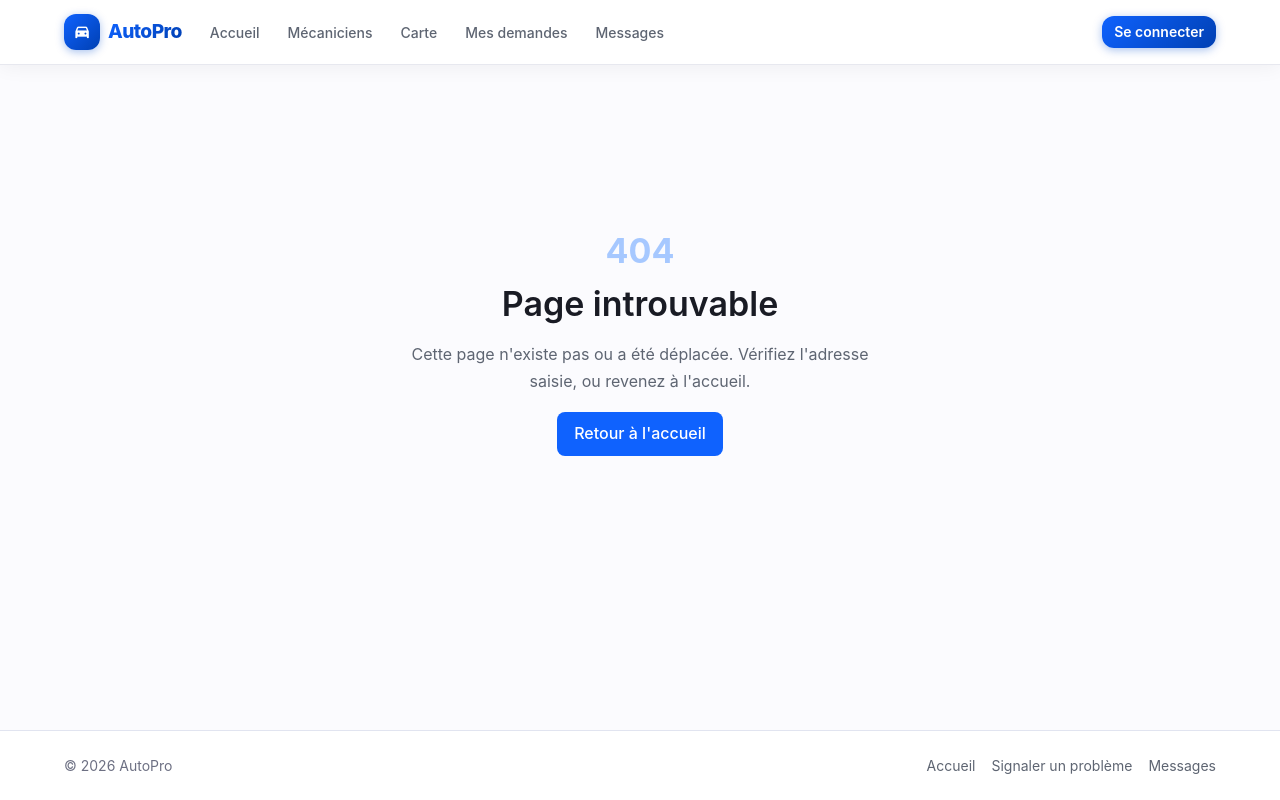
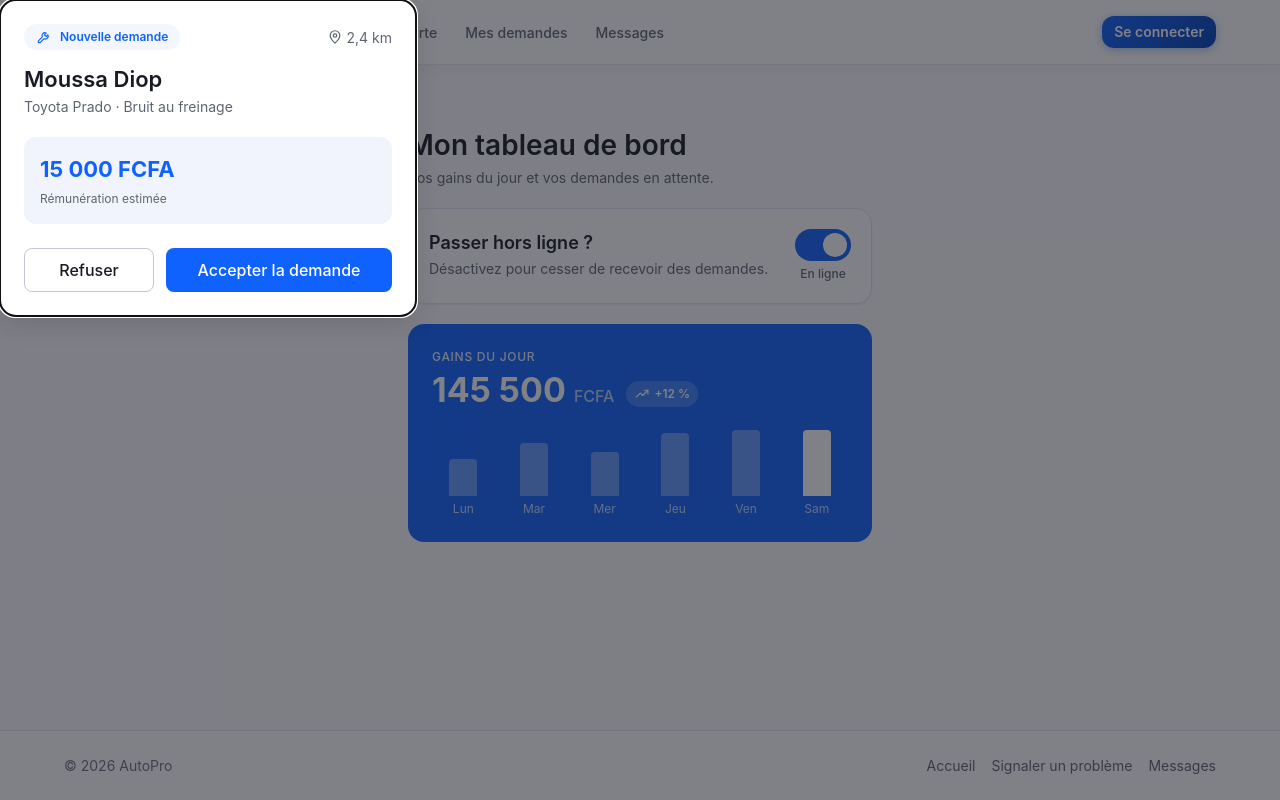
Before and after one commit to Ideas-into-Code/AutoPro_Frontend, an Angular app in the folder Frontend/: page /mecanicien in a window 1280 px wide. Built offline with nearby package versions, Linux system fonts and the light colour scheme.

Commit message:
#16 Dashboard Mecanicien - ecran et routage

```diff
--- a/Frontend/src/app/app.routes.ts
+++ b/Frontend/src/app/app.routes.ts
@@ -79,6 +79,13 @@ export const routes: Routes = [
 
       // --- Espace mécanicien ------------------------------------------------
       {
+        path: 'mecanicien',
+        loadChildren: () =>
+          import('@features/mechanic-dashboard/mechanic-dashboard.routes').then(
+            (m) => m.mechanicDashboardRoutes,
+          ),
+      },
+      {
         path: 'tarifs',
         loadChildren: () => import('@features/pricing/pricing.routes').then((m) => m.pricingRoutes),
       },
--- /dev/null
+++ b/Frontend/src/app/features/mechanic-dashboard/mechanic-dashboard.routes.ts
@@ -0,0 +1,53 @@
+import { Routes } from '@angular/router';
+
+import {
+  MechanicAvailabilityRepository,
+  MechanicDashboardRepository,
+  RequestDecisionRepository,
+} from './data/mechanic-dashboard.repository';
+import {
+  MockMechanicAvailabilityRepository,
+  MockMechanicDashboardRepository,
+  MockRequestDecisionRepository,
+} from './data/mechanic-dashboard.repository.mock';
+
+/**
+ * Routes de l'espace mécanicien.
+ *
+ * Cette feature ne correspond à aucun microservice, comme `home` : c'est un
+ * écran d'agrégation qui réunit gains, disponibilité et demandes. L'exception
+ * est la même, et la règle de dépendance reste intacte — aucune autre feature
+ * n'est importée.
+ */
+export const mechanicDashboardRoutes: Routes = [
+  {
+    path: '',
+
+    /**
+     * POINT DE BASCULE DE L'ESPACE MÉCANICIEN.
+     *
+     * Le jour où les microservices répondent, ces trois lignes deviennent
+     * leurs équivalents `Http…`, déjà écrits dans
+     * `data/mechanic-dashboard.repository.http.ts`. Aucun composant ne bouge.
+     *
+     * Fournis sur la route et non globalement : seul ce domaine s'en sert, et
+     * les données simulées restent ainsi hors du bundle initial.
+     */
+    providers: [
+      { provide: MechanicDashboardRepository, useClass: MockMechanicDashboardRepository },
+      { provide: MechanicAvailabilityRepository, useClass: MockMechanicAvailabilityRepository },
+      { provide: RequestDecisionRepository, useClass: MockRequestDecisionRepository },
+    ],
+
+    children: [
+      {
+        path: '',
+        loadComponent: () =>
+          import('./pages/mechanic-dashboard/mechanic-dashboard').then(
+            (m) => m.MechanicDashboardPage,
+          ),
+        title: 'Tableau de bord mécanicien — AutoPro',
+      },
+    ],
+  },
+];
--- /dev/null
+++ b/Frontend/src/app/features/mechanic-dashboard/pages/mechanic-dashboard/mechanic-dashboard.html
@@ -0,0 +1,40 @@
+<div class="ap-mecano">
+  <header class="ap-mecano__intro">
+    <h1 class="ap-mecano__title">Mon tableau de bord</h1>
+    <p class="ap-mecano__subtitle">Vos gains du jour et vos demandes en attente.</p>
+  </header>
+
+  <!-- Tâche 2 — bascule En ligne / Hors ligne -->
+  <app-availability-toggle
+    [isOnline]="isOnline()"
+    [pending]="savingAvailability()"
+    (toggled)="changerDisponibilite($event)"
+  />
+
+  @if (availabilityError(); as message) {
+    <p class="ap-mecano__error" role="alert">{{ message }}</p>
+  }
+
+  <!-- Tâche 1 — graphique des gains -->
+  @if (earningsResource.isLoading()) {
+    <p class="ap-mecano__state">
+      <app-spinner label="Chargement de vos gains" />
+    </p>
+  } @else if (earningsFailed()) {
+    <div class="ap-mecano__error" role="alert">
+      <p>Vos gains n'ont pas pu être chargés. Vérifiez votre connexion.</p>
+      <button appButton type="button" variant="secondary" size="sm" (click)="reessayerGains()">
+        Réessayer
+      </button>
+    </div>
+  } @else if (earningsResource.value(); as gains) {
+    <app-earnings-card [earnings]="gains" />
+  }
+</div>
+
+<!-- Tâche 3 — popup « Nouvelle demande ». Hors du flux : elle se superpose. -->
+<app-new-request-dialog
+  [request]="incomingRequest()"
+  [pending]="sendingDecision()"
+  (decided)="repondreALaDemande($event)"
+/>
--- /dev/null
+++ b/Frontend/src/app/features/mechanic-dashboard/pages/mechanic-dashboard/mechanic-dashboard.scss
@@ -0,0 +1,54 @@
+@use 'index' as ds;
+
+.ap-mecano {
+  @include ds.container;
+
+  display: flex;
+  flex-direction: column;
+  gap: var(--ap-space-5);
+  // Le tableau de bord se consulte au téléphone, souvent debout devant un
+  // véhicule : la colonne reste étroite même sur grand écran.
+  max-width: 32rem;
+  padding-block: var(--ap-space-6) var(--ap-space-12);
+}
+
+.ap-mecano__intro {
+  display: flex;
+  flex-direction: column;
+  gap: var(--ap-space-1);
+}
+
+.ap-mecano__title {
+  margin: 0;
+  font-size: var(--ap-font-size-2xl);
+  line-height: var(--ap-line-height-tight);
+}
+
+.ap-mecano__subtitle {
+  margin: 0;
+  color: var(--ap-text-secondary);
+  font-size: var(--ap-font-size-sm);
+}
+
+.ap-mecano__state {
+  display: flex;
+  margin: 0;
+  color: var(--ap-text-secondary);
+}
+
+.ap-mecano__error {
+  display: flex;
+  flex-direction: column;
+  gap: var(--ap-space-3);
+  align-items: flex-start;
+  margin: 0;
+  padding: var(--ap-space-4);
+  color: var(--ap-color-danger);
+  font-size: var(--ap-font-size-sm);
+  background-color: var(--ap-color-danger-surface);
+  border-radius: var(--ap-radius-md);
+
+  p {
+    margin: 0;
+  }
+}
--- /dev/null
+++ b/Frontend/src/app/features/mechanic-dashboard/pages/mechanic-dashboard/mechanic-dashboard.ts
@@ -0,0 +1,144 @@
+import { ChangeDetectionStrategy, Component, computed, inject, signal } from '@angular/core';
+import { rxResource } from '@angular/core/rxjs-interop';
+
+import { Button, Spinner } from '@shared/ui';
+import {
+  EarningsSummary,
+  NewRequest,
+  RequestDecision,
+} from '../../models/mechanic-dashboard.model';
+import {
+  MechanicAvailabilityRepository,
+  MechanicDashboardRepository,
+  RequestDecisionRepository,
+} from '../../data/mechanic-dashboard.repository';
+import { AvailabilityToggle } from '../../components/availability-toggle/availability-toggle';
+import { EarningsCard } from '../../components/earnings-card/earnings-card';
+import { NewRequestDialog } from '../../components/new-request-dialog/new-request-dialog';
+
+/**
+ * Tableau de bord du mécanicien.
+ *
+ * Trois éléments, ceux du ticket #16 : les gains, la bascule de disponibilité
+ * et la popup de nouvelle demande.
+ *
+ * Écran d'**agrégation**, comme l'accueil client : il réunit des informations
+ * de plusieurs domaines et n'appartient donc à aucun d'eux. Il n'importe
+ * aucune autre feature — seulement `shared` et `core`.
+ *
+ * Il ne connaît que des classes abstraites. Le jour où les microservices
+ * répondent, trois lignes changent dans le fichier de routes, et pas une ici.
+ */
+@Component({
+  selector: 'app-mechanic-dashboard',
+  imports: [Button, Spinner, AvailabilityToggle, EarningsCard, NewRequestDialog],
+  templateUrl: './mechanic-dashboard.html',
+  styleUrl: './mechanic-dashboard.scss',
+  changeDetection: ChangeDetectionStrategy.OnPush,
+})
+export class MechanicDashboardPage {
+  private readonly dashboard = inject(MechanicDashboardRepository);
+  private readonly availability = inject(MechanicAvailabilityRepository);
+  private readonly decisions = inject(RequestDecisionRepository);
+
+  // --- Gains ----------------------------------------------------------------
+
+  // Le paramètre générique est explicite : sans lui, `defaultValue: null`
+  // serait confronté au seul type `EarningsSummary` et refusé.
+  protected readonly earningsResource = rxResource<EarningsSummary | null, unknown>({
+    stream: () => this.dashboard.earnings(),
+    defaultValue: null,
+  });
+
+  protected readonly earningsFailed = computed(() => this.earningsResource.error() !== undefined);
+
+  // --- Disponibilité --------------------------------------------------------
+
+  protected readonly availabilityResource = rxResource({
+    stream: () => this.availability.current(),
+    defaultValue: { isOnline: false },
+  });
+
+  /**
+   * État affiché par la bascule.
+   *
+   * Un signal local plutôt que la seule valeur du dépôt : la bascule doit
+   * réagir au doigt, sans attendre l'aller-retour réseau. En cas d'échec on
+   * revient à l'état confirmé par le serveur.
+   */
+  private readonly bascule = signal<boolean | null>(null);
+
+  protected readonly isOnline = computed(
+    () => this.bascule() ?? this.availabilityResource.value().isOnline,
+  );
+
+  protected readonly savingAvailability = signal(false);
+  protected readonly availabilityError = signal<string | null>(null);
+
+  // --- Demande entrante -----------------------------------------------------
+
+  private readonly demandeResource = rxResource({
+    stream: () => this.dashboard.incomingRequest(),
+    defaultValue: null,
+  });
+
+  /** Demande écartée localement une fois la décision envoyée. */
+  private readonly demandeTraitee = signal(false);
+
+  protected readonly incomingRequest = computed<NewRequest | null>(() =>
+    this.demandeTraitee() ? null : this.demandeResource.value(),
+  );
+
+  protected readonly sendingDecision = signal(false);
+
+  // --- Actions --------------------------------------------------------------
+
+  protected changerDisponibilite(enLigne: boolean): void {
+    this.bascule.set(enLigne);
+    this.savingAvailability.set(true);
+    this.availabilityError.set(null);
+
+    this.availability.update(enLigne).subscribe({
+      next: (confirmee) => {
+        this.savingAvailability.set(false);
+        this.bascule.set(confirmee.isOnline);
+      },
+      error: () => {
+        this.savingAvailability.set(false);
+        // Retour à l'état connu du serveur : laisser la bascule sur la
+        // position choisie ferait croire au mécanicien qu'il est hors ligne
+        // alors qu'il continue de recevoir des demandes.
+        this.bascule.set(this.availabilityResource.value().isOnline);
+        this.availabilityError.set(
+          "Votre disponibilité n'a pas pu être enregistrée. Vérifiez votre connexion.",
+        );
+      },
+    });
+  }
+
+  protected repondreALaDemande(decision: RequestDecision): void {
+    const demande = this.incomingRequest();
+
+    if (demande === null) {
+      return;
+    }
+
+    this.sendingDecision.set(true);
+
+    this.decisions.decide(demande.id, decision).subscribe({
+      next: () => {
+        this.sendingDecision.set(false);
+        this.demandeTraitee.set(true);
+      },
+      error: () => {
+        // La popup reste ouverte : la demande n'est pas perdue et le
+        // mécanicien peut réessayer.
+        this.sendingDecision.set(false);
+      },
+    });
+  }
+
+  protected reessayerGains(): void {
+    this.earningsResource.reload();
+  }
+}
```
